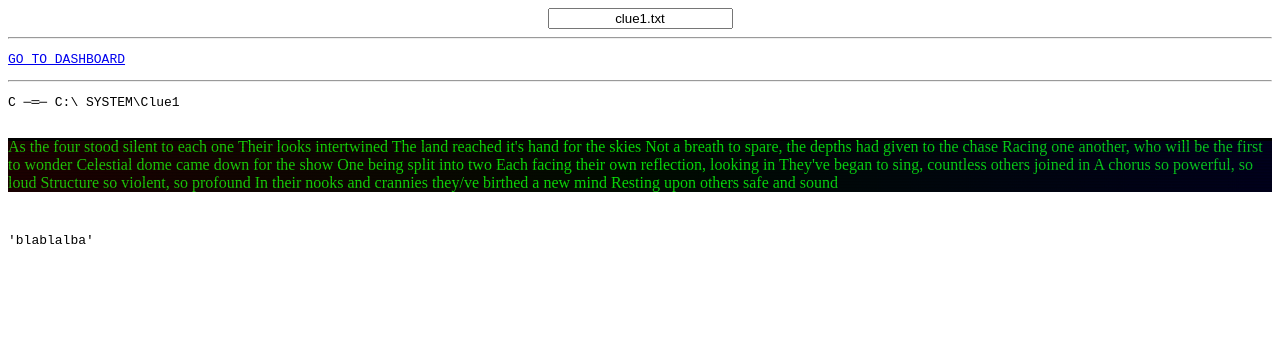
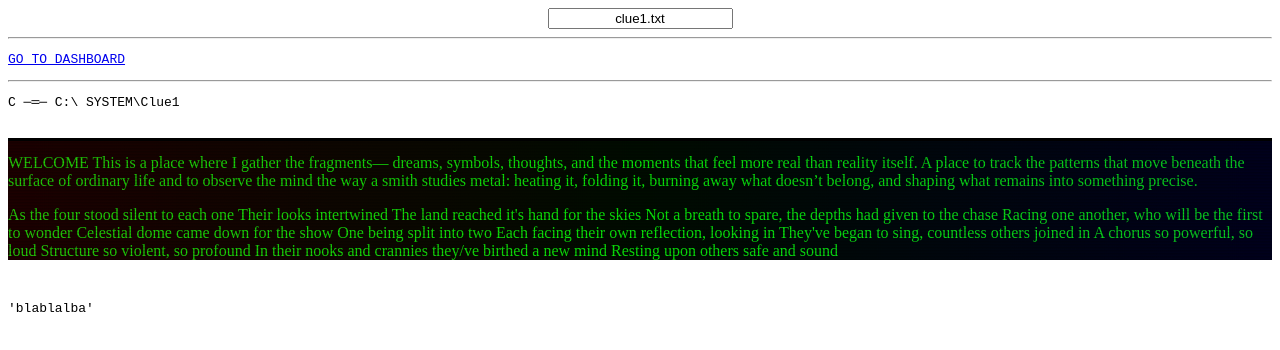
Before and after one commit to grshtaka/grshtaka.github.io, a plain HTML site: page crt.html in a window 1280 px wide. Drawn offline with Linux system fonts and the light colour scheme.

Commit message:
Update crt.html

```diff
--- a/crt.html
+++ b/crt.html
@@ -15,7 +15,15 @@
         <hr>
         <pre>C &#9472;&#9552;&#9472; C:\ SYSTEM\Clue1<br><br></pre>
         <div class="crt">
+            <p>WELCOME
 
+                This is a place where I gather the fragments—
+                dreams, symbols, thoughts, and the moments that feel more real than reality itself.
+
+                A place to track the patterns that move beneath the surface of ordinary life
+                and to observe the mind the way a smith studies metal:
+                heating it, folding it, burning away what doesn’t belong,
+                and shaping what remains into something precise.</p>
         As the four stood silent to each one
         Their looks intertwined
 
```
